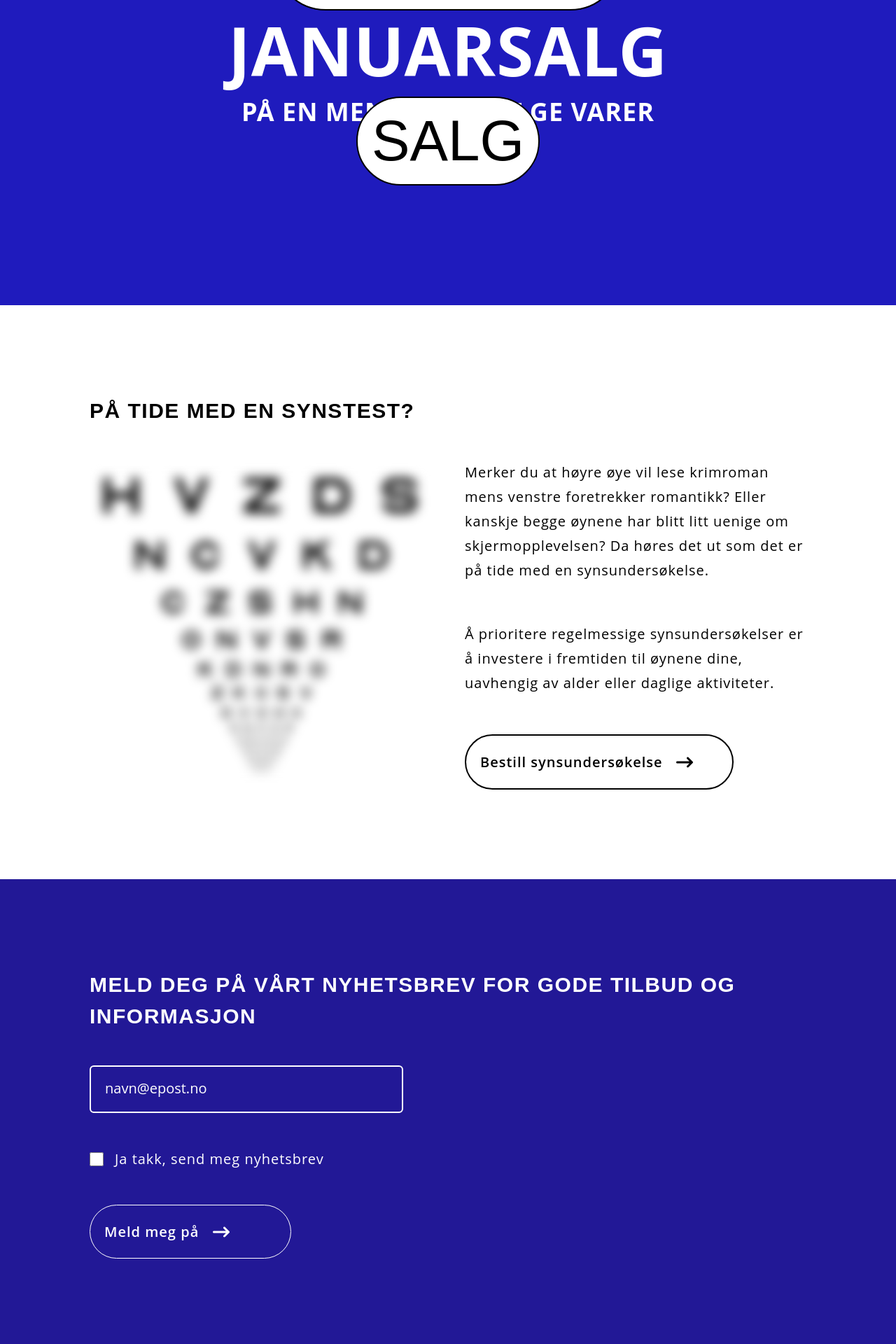
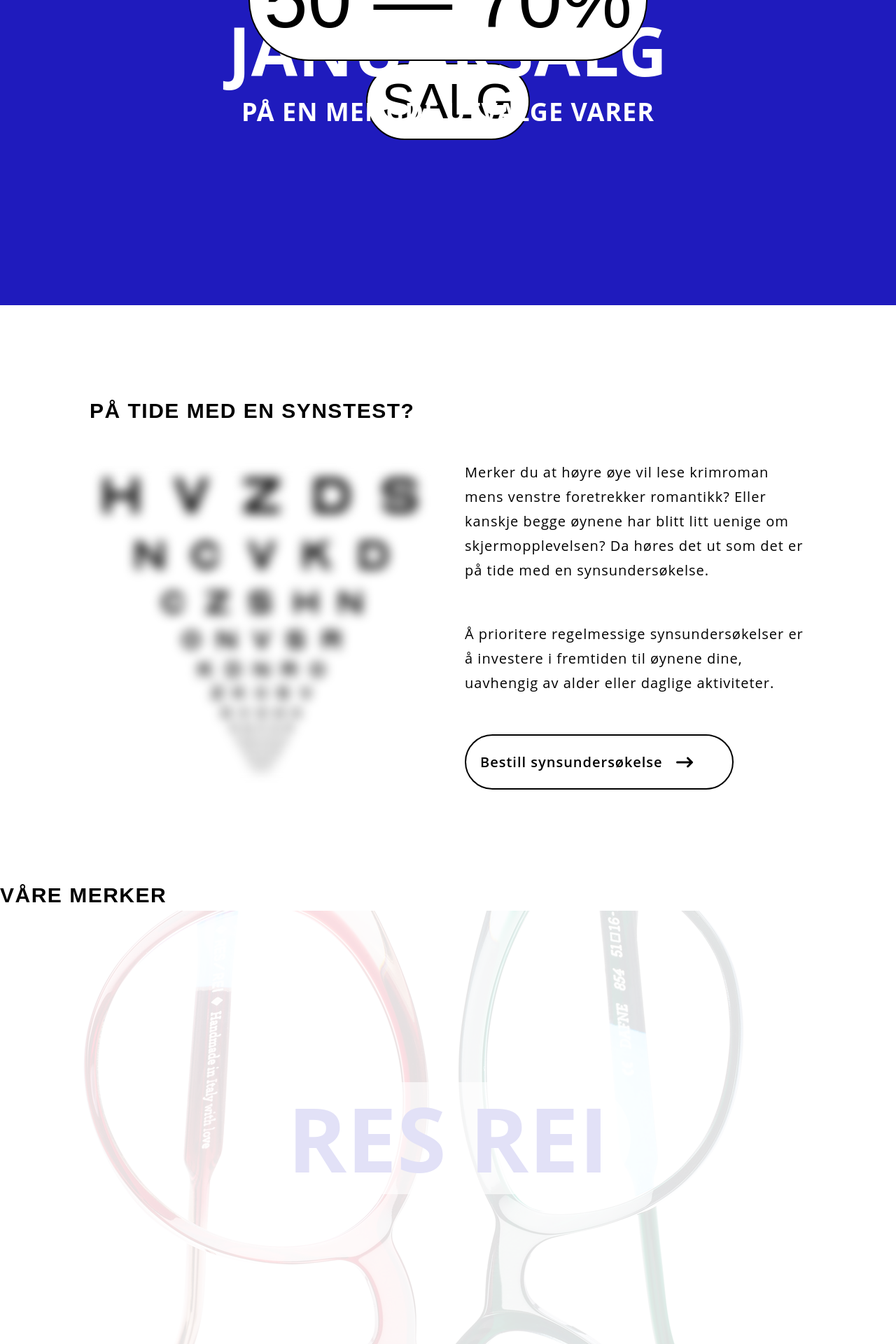
Before and after one commit to mathildeew/lillestromoptikk, a React (Vite) app: page / in a window 1280 px wide. Shown: the part 1680-3600 px from the top of the page at 70% size. Built offline with nearby package versions, Linux system fonts and the light colour scheme; a web font is replaced by a local one.

Commit message:
adds content and style for slider

```diff
--- /dev/null
+++ b/src/components/BrandsSlider/index.jsx
@@ -0,0 +1,74 @@
+import { useEffect } from "react";
+import { useRef } from "react";
+import { useState } from "react";
+
+export default function BrandSlider() {
+  const brands = [
+    {
+      name: "Moscot",
+      img: "/dist/brands/moscot/COLLECTION_5.jpeg",
+    },
+    {
+      name: "Ørgreen",
+      img: "/dist/brands/orgreen/orgreen-optics-collection.jpg",
+    },
+    {
+      name: "Res Rei",
+      img: "/public/brands/resrei/resrei_SS2023_details_mod_Rodin-724_Dafne-854.jpg",
+    },
+    {
+      name: "Masunaga",
+      img: "/public/brands/masunaga/masunaga_GMS123_124_1.jpg",
+    },
+  ];
+
+  const [counter, setCounter] = useState(1);
+  const [pause, setPause] = useState(false);
+
+  const handleNext = () => {
+    if (counter !== brands.length) {
+      setCounter(counter + 1);
+    } else {
+      setCounter(1);
+    }
+  };
+
+  const handleMouse = () => {
+    setPause(!pause);
+  };
+
+  useEffect(() => {
+    let interval = setInterval(() => {
+      if (!pause) {
+        handleNext();
+      } else {
+        clearInterval(interval);
+      }
+    }, 3000);
+    return () => clearInterval(interval);
+  });
+
+  return (
+    <section>
+      <h2>Våre merker</h2>
+      <div
+        className="w-full h-96 md:h-[500px] lg:h-[650px]"
+        onMouseEnter={handleMouse}
+        onMouseLeave={handleMouse}
+      >
+        {brands.map((brand, index) => (
+          <div
+            className={`bg-cover bg-no-repeat bg-center h-full w-full ${
+              counter - 1 === index ? "show" : "not-show"
+            }`}
+            style={{ backgroundImage: `url(${brand.img})` }}
+          >
+            <span className="text-kleinBlue text-6xl md:text-9xl font-bold bg-white bg-opacity-60 rounded-full py-4 px-8 uppercase">
+              {brand.name}
+            </span>
+          </div>
+        ))}
+      </div>
+    </section>
+  );
+}
--- a/src/index.css
+++ b/src/index.css
@@ -90,4 +90,78 @@
   input[type="checkbox"]::after {
     border: 2px solid black;
   }
+
+  /* Img slider  */
+  .slide {
+    /* position: relative; */
+    /* left: 20%; */
+    /* width: 60%;
+    height: 40vh; */
+  }
+
+  .show {
+    /* position: absolute; */
+    /* width: 100%;
+    height: 100%; */
+    display: flex;
+    justify-content: center;
+    align-items: center;
+    text-align: center;
+    animation: fade 1.5s ease-in-out;
+  }
+
+  .showText {
+    /* animation: move 1.2s ease-in-out; */
+  }
+
+  .show > div {
+    /* width: 100%;
+    height: 100%; */
+  }
+
+  /* img {
+    width: 100%;
+    height: 100%;
+  } */
+
+  /* @-webkit-keyframes trans {
+    from {
+      left: 100%;
+    }
+    to {
+      left: 0%;
+    }
+  }
+
+  @keyframes trans {
+    from {
+      left: 100%;
+    }
+    to {
+      left: 0%;
+    }
+  } */
+
+  @keyframes fade {
+    from {
+      opacity: 0.1;
+    }
+    to {
+      opacity: 1;
+    }
+  }
+
+  @keyframes move {
+    from {
+      opacity: 0.1;
+    }
+    to {
+      opacity: 1;
+      transform: rotateX(360deg);
+    }
+  }
+
+  .not-show {
+    display: none;
+  }
 }
--- a/src/pages/Home/index.jsx
+++ b/src/pages/Home/index.jsx
@@ -5,6 +5,7 @@ import Sale from "../../components/Sale";
 import Newsletter from "../../components/Newsletter";
 import Intro from "../../components/Intro";
 import ScrollingGlasses from "../../components/ScrollingGlasses";
+import BrandSlider from "../../components/BrandsSlider";
 
 export default function Home() {
   return (
@@ -22,6 +23,7 @@ export default function Home() {
         <Intro />
         <Sale />
         <TimeForCheck />
+        <BrandSlider />
         <Newsletter />
       </main>
     </>
```
Also changed, not shown: public/brands/masunaga/masunaga_GMS123_124_1.jpg (added), public/brands/resrei/resrei_SS2023_details_mod_Rodin-724_Dafne-854.jpg (added).
